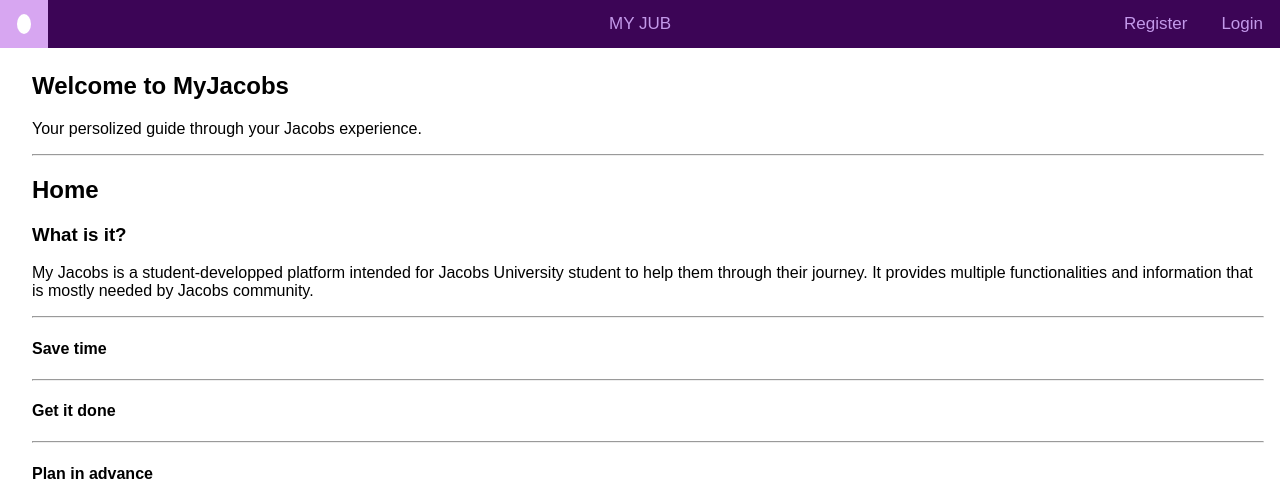
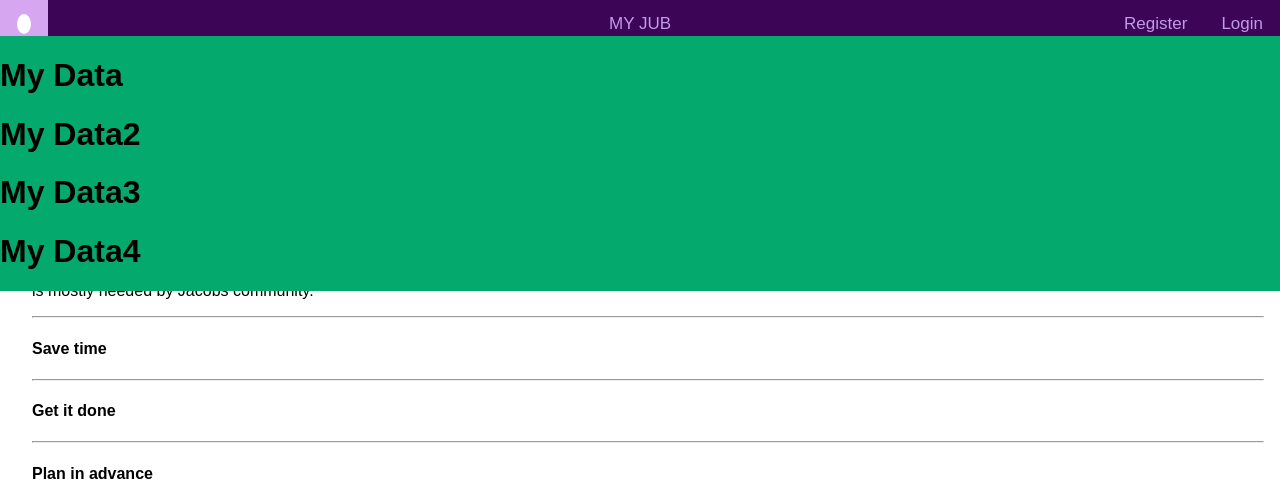
Before and after one commit to Mahdi-Ouchrahou/Mahdi-Ouchrahou.github.io, a PHP site: page / in a window 1280 px wide. Shown: the top 490 px of the page. Run offline with PHP 8.4, Linux system fonts and the light colour scheme; some libraries are stand-ins or nearby versions.

Commit message:
second test

```diff
--- a/index.html
+++ b/index.html
@@ -51,6 +51,20 @@
     <br>
     <br>
 
+    <div id="custom-div">
+        <div class="box">
+            <h1>My Data</h1>
+        </div>
+        <div class="box">
+            <h1>My Data2</h1>
+        </div>
+        <div class="box">
+            <h1>My Data3</h1>
+        </div>
+        <div class="box">
+            <h1>My Data4</h1>
+        </div>
+    </div>
 
         <main class="body_sec" style="padding-left:16px">
             <section class="Content">
--- a/style.css
+++ b/style.css
@@ -130,3 +130,19 @@ body {
   width: 100%;
   text-align: center;
 }
+
+
+
+div#custom-div {
+  position: fixed;
+  top: 14px 10px;
+  height: auto!important;
+  background-color: #04AA6D;
+  width: 100%
+}
+.box {
+  float: none;
+  width: auto;
+  min-height: 25%;
+
+}
```
